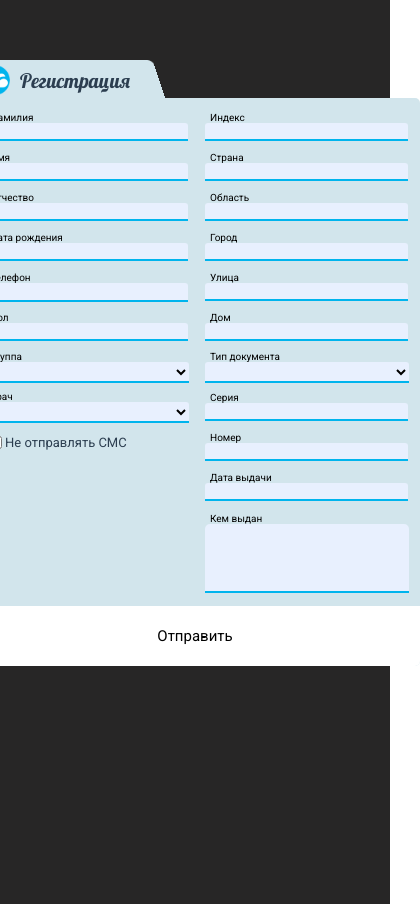
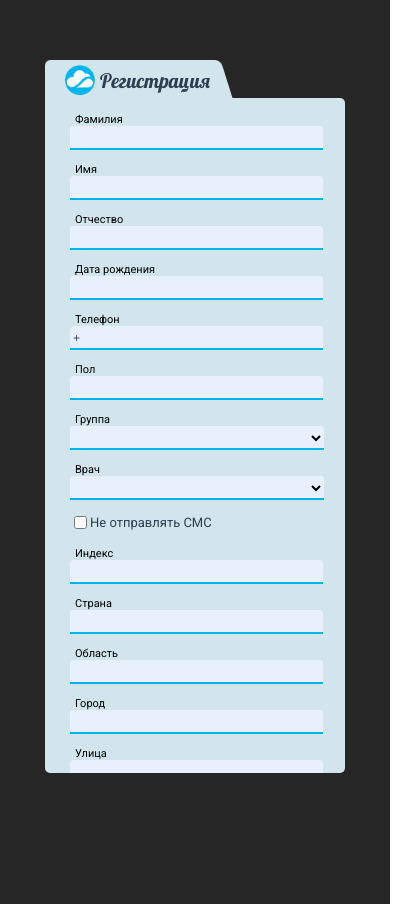
Before and after one commit to ifoba/Medods, a Vue app in the folder medods/: page / in a window 390 px wide. Shown: the whole page, 420 px wide, since content can reach past the window. Built offline with nearby package versions, Linux system fonts and the light colour scheme.

Commit message:
add fixed styles, add responsive

```diff
--- a/medods/src/components/Form.vue
+++ b/medods/src/components/Form.vue
@@ -273,6 +273,12 @@ export default {
 </script>
 
 <style lang="scss">
+$invalid: rgb(255, 0, 0);
+$border: rgb(0, 180, 237);
+$back: rgb(210, 229, 236);
+$input: rgb(231, 239, 254);
+$robo: "Roboto", sans-serif;
+$field-w: 250px;
 .box {
   position: absolute;
   .form-tab {
@@ -281,7 +287,7 @@ export default {
     position: relative;
     border-radius: 6px 6px 0 0;
     transform-origin: 0 0;
-    background: rgb(210, 229, 236);
+    background: $back;
     transform: perspective(9px) rotateX(0.93deg) translateZ(-1px);
   }
   .form-logo {
@@ -290,7 +296,7 @@ export default {
     position: absolute;
     width: 35%;
     height: 40px;
-    left: 10px;
+    left: 20px;
     top: 0;
     img {
       width: 30px;
@@ -299,16 +305,15 @@ export default {
     span {
       font-family: "Lobster", cursive;
       font-size: 20px;
-      margin-left: 10px;
+      margin-left: 30px;
     }
   }
   .new-client-form {
     display: flex;
     flex-direction: column;
-    width: 450px;
+    width: 600px;
     margin-top: -2px;
-
-    background: rgb(210, 229, 236);
+    background: $back;
     border-radius: 0 5px 5px 5px;
     .new-client-form__container {
       display: flex;
@@ -322,22 +327,26 @@ export default {
     }
     button {
       width: 100%;
-      height: 60px;
+      height: 45px;
       outline: none;
-      background: white;
+      background: rgb(255, 255, 255);
       border: none;
       border-radius: 0 0 5px 5px;
       cursor: pointer;
-      font-family: "Roboto", sans-serif;
+      font-family: $robo;
       font-size: 15px;
+      transition: background 0.5s ease-in-out;
+    }
+    button:hover {
+      background: $border;
     }
   }
 }
 
 .field {
   display: flex;
-  width: 200px;
-  height: 27px;
+  width: $field-w;
+  height: 37px;
   margin-bottom: 13px;
   flex-direction: column;
   align-items: flex-start;
@@ -345,21 +354,21 @@ export default {
 
   label {
     padding-left: 5px;
-    font-size: 10px;
+    font-size: 11px;
     color: rgb(0, 0, 0);
-    font-family: "Roboto", sans-serif;
+    font-family: $robo;
   }
   input,
   select {
-    width: 200px;
-    height: 15px;
+    width: $field-w;
+    height: 20px;
     padding: 2px 0 0 3px;
     background: rgb(232, 240, 254);
     border-radius: 3px 3px 0 0;
     outline: none;
     border: none;
-    border-bottom: 2px solid #00b4ed;
-    font-family: "Roboto", sans-serif;
+    border-bottom: 2px solid $border;
+    font-family: $robo;
     font-size: 12px;
   }
   select {
@@ -368,34 +377,34 @@ export default {
   }
   input.invalid,
   select.invalid {
-    border-bottom: 1px solid red;
+    border-bottom: 2px solid $invalid;
   }
   small {
     font-size: 10px;
-    color: red;
+    color: $invalid;
   }
   .phone-container {
     display: flex;
     &:before {
       content: "+";
       width: 7px;
-      height: 15px;
+      height: 20px;
       display: flex;
       align-items: center;
       padding-top: 2px;
       padding-left: 3px;
-      background: rgb(232, 240, 254);
-      border-bottom: 2px solid #00b4ed;
+      background: $input;
+      border-bottom: 2px solid $border;
       border-top-left-radius: 5px;
       font-size: 12px;
     }
     #phone {
-      width: 190px;
+      width: $field-w - 10px;
       border-top-left-radius: 0;
     }
   }
   .phone-container.invalid::before {
-    border-bottom: 1px solid red;
+    border-bottom: 2px solid $invalid;
   }
 }
 .field-checkbox {
@@ -403,21 +412,49 @@ export default {
   flex-direction: flex-start;
   align-items: center;
   label {
-    font-family: "Roboto", sans-serif;
+    font-family: $robo;
     font-size: 13px;
   }
 }
 .field.area {
   height: 80px;
   textarea {
-    width: 200px;
+    width: $field-w;
     resize: none;
     outline: none;
-    font-family: "Roboto", sans-serif;
-    background: #e8f0fe;
+    font-family: $robo;
+    background: $input;
     border: none;
     border-radius: 5px 5px 0 0;
-    border-bottom: 2px solid #00b4ed;
+    border-bottom: 2px solid $border;
+  }
+}
+
+@media screen and (max-width: 600px) {
+  .box {
+    .form-tab {
+      width: 65%;
+    }
+    .form-logo {
+      span {
+        margin-left: 5px;
+      }
+    }
+    .new-client-form {
+      width: 300px;
+      max-height: 80vh;
+      overflow: scroll;
+      .new-client-form__container {
+        flex-direction: column;
+        align-items: center;
+      }
+      button {
+        min-height: 50px;
+      }
+      .field-checkbox {
+          margin-bottom: 15px;
+      }
+    }
   }
 }
 </style>
```
